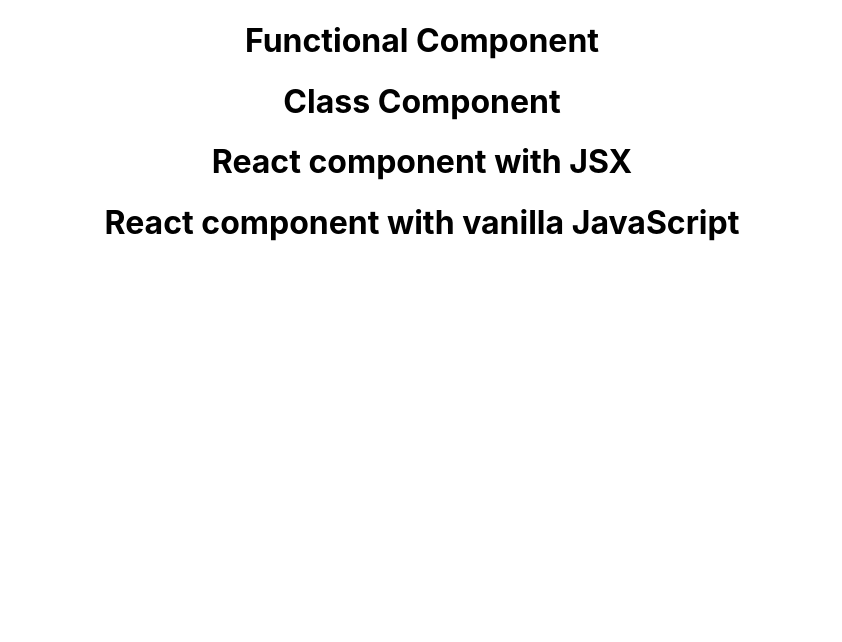
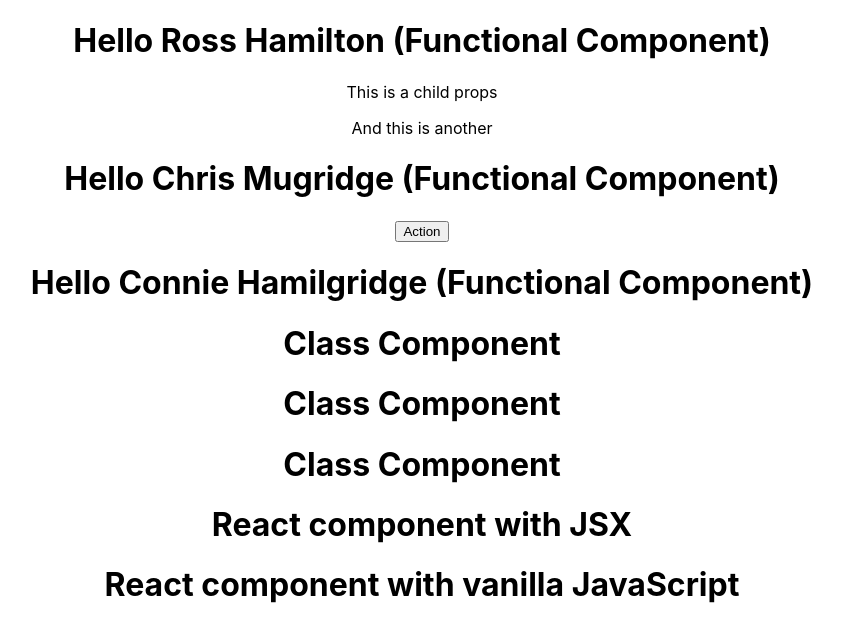
Before and after one commit to Lithill/react-hello-world, a React (Create React App) app in the folder hello-world/: page / in a window 1280 px wide. Shown: the top 642 px of the page, without its empty margins (218-1060 px from the left). Built offline with nearby package versions, Linux system fonts and the light colour scheme.

Commit message:
Add props to the functional component

```diff
--- a/hello-world/src/App.js
+++ b/hello-world/src/App.js
@@ -8,7 +8,16 @@
 function App() {
   return (
     <div className="App">
-      <Greet></Greet>
+      <Greet name="Ross" surname="Hamilton">
+        <p>This is a child props</p>
+        <p>And this is another</p>
+      </Greet>
+      <Greet name="Chris" surname="Mugridge">
+        <button>Action</button>
+      </Greet>
+      <Greet name="Connie" surname="Hamilgridge"></Greet>
+      <Welcome></Welcome>
+      <Welcome></Welcome>
       <Welcome></Welcome>
       <HelloJSX></HelloJSX>
       <Hi></Hi>
--- a/hello-world/src/components/Greet.js
+++ b/hello-world/src/components/Greet.js
@@ -2,6 +2,14 @@
 
 // This is a functional component
 
-const Greet = () => <h1>Functional Component</h1>
+const Greet = (props) => {
+    console.log(props)
+    return (
+        <div>
+            <h1>Hello {props.name} {props.surname} (Functional Component)</h1>
+            {props.children}
+        </div>
+    )
+}
 
 export default Greet
```
